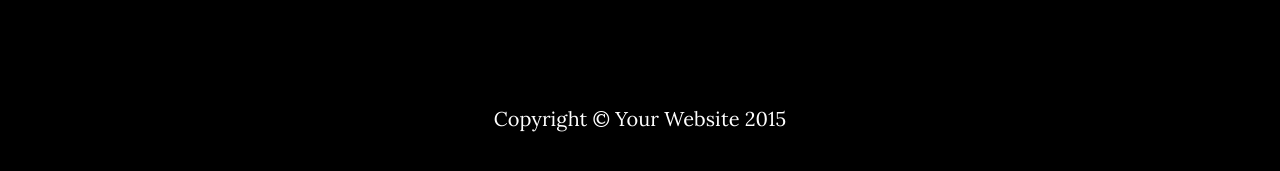
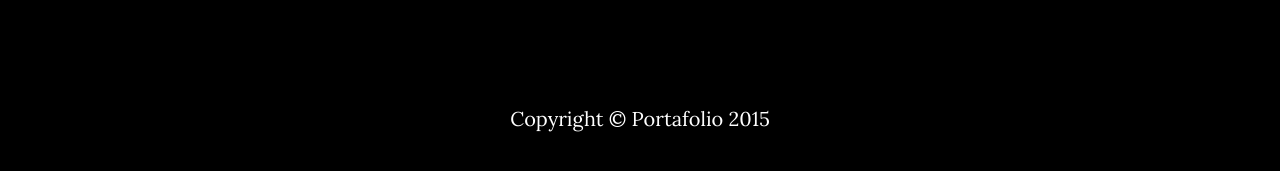
Before and after one commit to seethersan/seethersan.github.io, a Jekyll site: the page built from index.html, in a window 1280 px wide and 900 px high, scrolled down 2447 px. Shown: the part 715-886 px from the top of the window. Built offline with Jekyll 4.4.1, drawn with Linux system fonts in a browser that asks for light colours.

Commit message:
Modificando los links

```diff
--- a/_config.yml
+++ b/_config.yml
@@ -10,7 +10,7 @@
   links: '#219ab3'
 
 # Footer settings
-footer: Your Website
+footer: Portafolio
 
 # Social networks usernames (many more available: google-plus, flickr, dribbble, pinterest, instagram, tumblr, linkedin, etc.)
 social:
--- a/_includes/contact.html
+++ b/_includes/contact.html
@@ -9,7 +9,7 @@
                 <ul class="list-inline banner-social-buttons">
                     {% for network in site.social %}
                     <li>
-                        <a href="{{ network.url }}" class="btn btn-default btn-lg"><i class="fa fa-{{ network.title }} fa-fw"></i> <span class="network-name">{{ network.title }}</span></a>
+                        <a href="{{ network.url }}" class="btn btn-default btn-lg"><i class="fa fa-{{ network.title }} fa-fw" target="_blank"></i> <span class="network-name">{{ network.title }}</span></a>
                     </li>
                     {% endfor %}
                 </ul>
--- a/_includes/download.html
+++ b/_includes/download.html
@@ -5,9 +5,9 @@
                 <div class="col-lg-8 col-lg-offset-2">
                     <h2>Proyectos</h2>
                     <p>Bussinesstech. Proyecto desarrollado en Django</p>
-                    <a href="http://www.bussinesstech.com" class="btn btn-default btn-lg">Businesstech</a>
+                    <a href="http://www.bussinesstech.com" class="btn btn-default btn-lg"  arget="_blank">Businesstech</a>
                     <p>Ejercicios de JavaScript</p>
-                    <a href="https://github.com/seethersan/tareas" class="btn btn-default btn-lg">JavaScript</a>
+                    <a href="https://github.com/seethersan/tareas" class="btn btn-default btn-lg" target="_blank">JavaScript</a>
                 </div>
             </div>
         </div>
```
